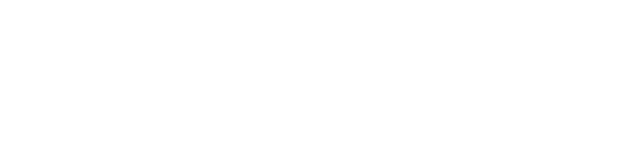
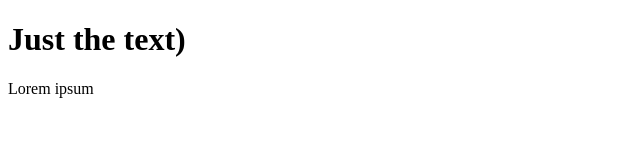
Before and after one commit to Dimmysmart/my-project, a plain HTML site: page index.html in a window 1280 px wide. Shown: the whole page, without its empty margins (0-640 px from the left). Drawn offline with Linux system fonts and the light colour scheme.

Commit message:
Update index.html

```diff
--- a/index.html
+++ b/index.html
@@ -6,6 +6,7 @@
     <title>Document</title>
 </head>
 <body>
-
+    <h1>Just the text)</h1>
+   <p>Lorem ipsum</p>
 </body>
 </html>
```
